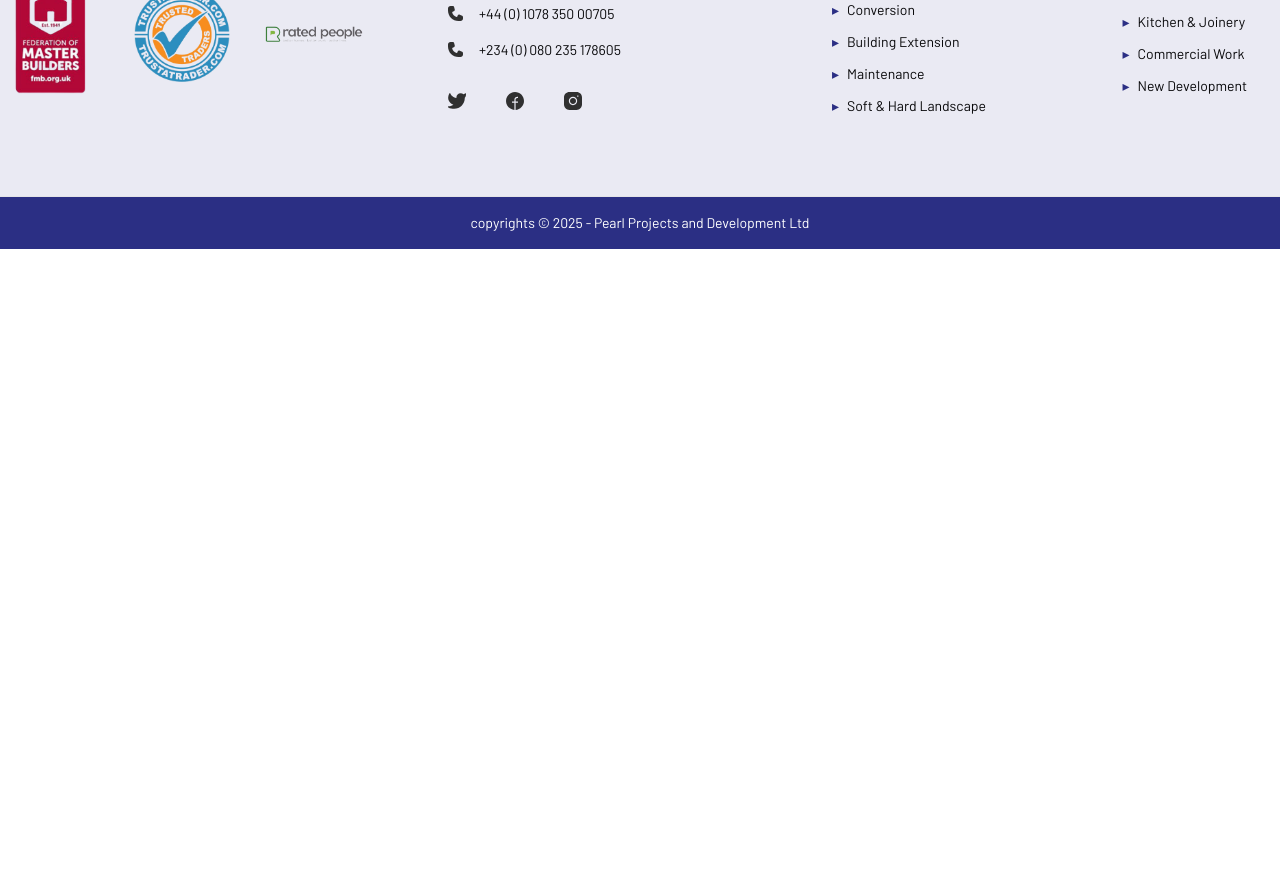
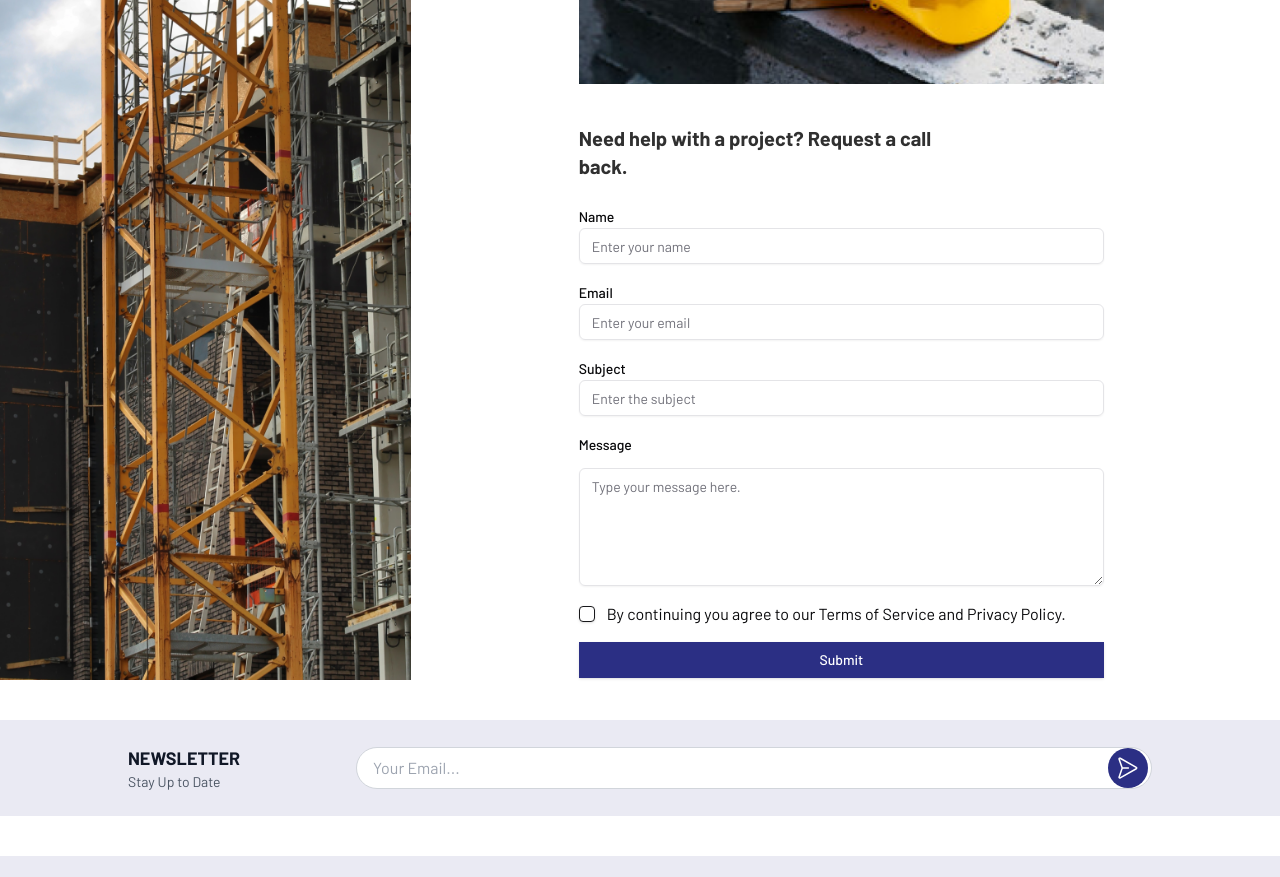
Before and after one commit to Himmiee/td_next, a Next.js app: page /projects in a window 1280 px wide. Shown: the part 2080-2957 px from the top of the page. Before the commit the page ends 2329 px from the top, so only its background shows below. Built offline with nearby package versions, Linux system fonts and the light colour scheme.

Commit message:
added contact form paage

```diff
--- a/app/projects/page.tsx
+++ b/app/projects/page.tsx
@@ -1,4 +1,5 @@
 import Projects from "@/components/homepage/projects";
+import { ContactFormLayout } from "@/components/projects/ContactLayout";
 import { HeroSection } from "@/components/projects/hero-section";
 // import { Button } from "@/components/ui/button";
 
@@ -9,6 +10,7 @@ export default function Project() {
       <div className="auto-container">
         <Projects />
       </div>
+      <ContactFormLayout />
     </main>
   );
 }
--- /dev/null
+++ b/components/projects/ContactLayout.tsx
@@ -0,0 +1,40 @@
+import React from "react";
+import Image from "next/image";
+// import { GeneralContactForm } from "../Forms/GeneralContactForm";
+import largeImg from "@/public/images/services/png/construct.png";
+import capImg from "@/public/images/services/png/cap.png";
+import { GeneralContactForm } from "./GeneralContactForm";
+// import { GeneralContactForm } from "../sections/Forms/GeneralContactForm";
+// import { GeneralContactForm } from "../sections/Forms/GeneralContactForm";
+
+export const ContactFormLayout: React.FC = () => {
+  return (
+    <section className="grid grid-cols-1 lg:grid-cols-3 gap-6  ">
+      {/* Left Side - Large Image */}
+      <div className="col-span-1 hidden lg:block h-[980px] ">
+        <Image
+          src={largeImg}
+          alt="Construction Image"
+          className="w-full object-cover h-full"
+        />
+      </div>
+
+      {/* Right Side - Cap Image and Contact Form */}
+      <div className="col-span-2 flex flex-col h-full px-4 sm:px-20 lg:px-36 lg:pr-44 lg:space-y-10">
+        {/* Cap Image */}
+        <div className="lg:flex justify-center items-center hidden">
+          <Image
+            src={capImg}
+            alt="Cap Image"
+            className="object-cover w-full h-96"
+          />
+        </div>
+
+        {/* Contact Form */}
+        <div className=" w-full md:max-w-[430px] flex justify-center items-center mx-auto lg:max-w-full lg:mx-0 lg:block">
+          <GeneralContactForm />
+        </div>
+      </div>
+    </section>
+  );
+};
--- /dev/null
+++ b/components/projects/GeneralContactForm.tsx
@@ -0,0 +1,78 @@
+"use client";
+import { useForm, FormProvider } from "react-hook-form";
+import { Checkbox } from "@/components/ui/checkbox";
+import { Button } from "@/components/ui/button";
+// import { CustomInput } from "../../custom/Inputs/CustomInputs";
+import { FormTextArea } from "@/components/custom/Inputs/CustomTextarea";
+import { FormData } from "@/lib/types";
+import { CustomInput } from "../custom/Inputs/CustomInputs";
+
+export const GeneralContactForm: React.FC = () => {
+  const methods = useForm<FormData>({
+    defaultValues: {
+      name: "",
+      email: "",
+      subject: "",
+      message: "",
+      agreeToTerms: false,
+    },
+  });
+
+  const { handleSubmit } = methods;
+
+  const onSubmit = (data: FormData) => {
+    console.log("Form Submitted:", data);
+  };
+
+  return (
+    <FormProvider {...methods}>
+      <section className="space-y-6">
+        <div className="text-[#303030] font-semibold text-xl">
+          Need help with a project? Request a call <br /> back.
+        </div>
+        <form onSubmit={handleSubmit(onSubmit)} className="space-y-4">
+          <CustomInput
+            isFormInput={true}
+            name="name"
+            label="Name"
+            required={false}
+            type="text"
+            placeholder="Enter your name"
+          />
+          <CustomInput
+            isFormInput={true}
+            name="email"
+            label="Email"
+            required={false}
+            type="email"
+            placeholder="Enter your email"
+          />
+          <CustomInput
+            isFormInput={true}
+            name="subject"
+            label="Subject"
+            required={false}
+            type="text"
+            placeholder="Enter the subject"
+          />
+          <FormTextArea
+            name="message"
+            label="Message"
+            required={false}
+            placeholder="Type your message here."
+          />
+          <div className="flex gap-3 items-center">
+            <Checkbox />
+            By continuing you agree to our Terms of Service and Privacy Policy.
+          </div>
+          <Button
+            type="submit"
+            className="w-full bg-[#2B2F84] hover:bg-[#373b91] text-white rounded-none"
+          >
+            Submit
+          </Button>
+        </form>
+      </section>
+    </FormProvider>
+  );
+};
```
